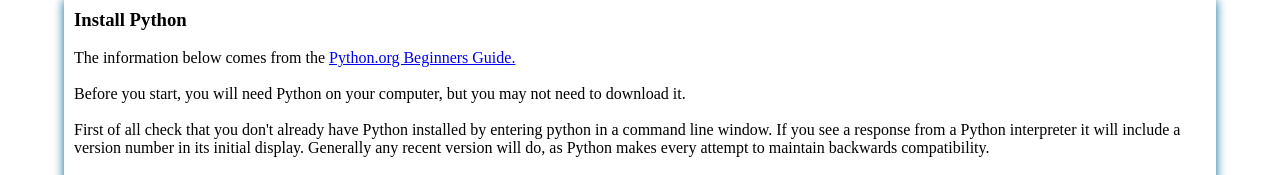
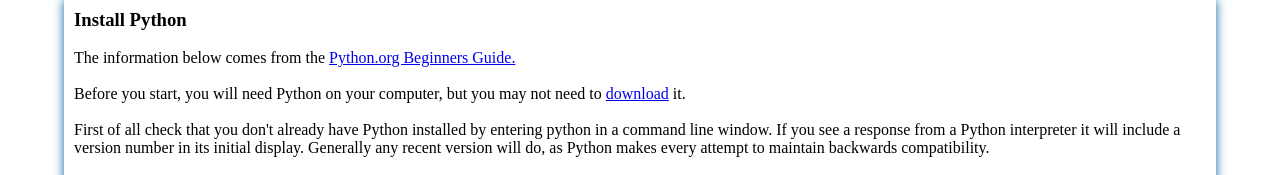
Before and after one commit to VazzolerMatheus/itc134-w19-a6-cloud9, a plain HTML site: page index.html in a window 1280 px wide. Shown: the part 260-435 px from the top of the page. Drawn offline with Linux system fonts and the light colour scheme.

Commit message:
add hot download link

```diff
--- a/index.html
+++ b/index.html
@@ -35,7 +35,7 @@
 		<section class="lesson" id="install">
 			<h3>Install Python</h3><br>
 			<p>The information below comes from the <a href="https://wiki.python.org/moin/BeginnersGuide/Download" target="blank">Python.org Beginners Guide.</a></p><br>
-			<p>Before you start, you will need Python on your computer, but you may not need to download it.</p><br>
+			<p>Before you start, you will need Python on your computer, but you may not need to <a href="https://www.python.org/downloads/">download</a> it.</p><br>
 			<p>First of all check that you don't already have Python installed by entering python in a command line window. If you see a response from a Python interpreter it will include a version number in its initial display. Generally any recent version will do, as Python makes every attempt to maintain backwards compatibility.</p><br>
 			<p>If you need to install Python, you may as well download the most recent stable version. This is the one with the highest number that isn't marked as an alpha or beta release. Please see the Python downloads page for the most up to date versions of Python 2 and Python 3. They are available via the yellow download buttons on that page.</p><br>
 			<ul>
```
